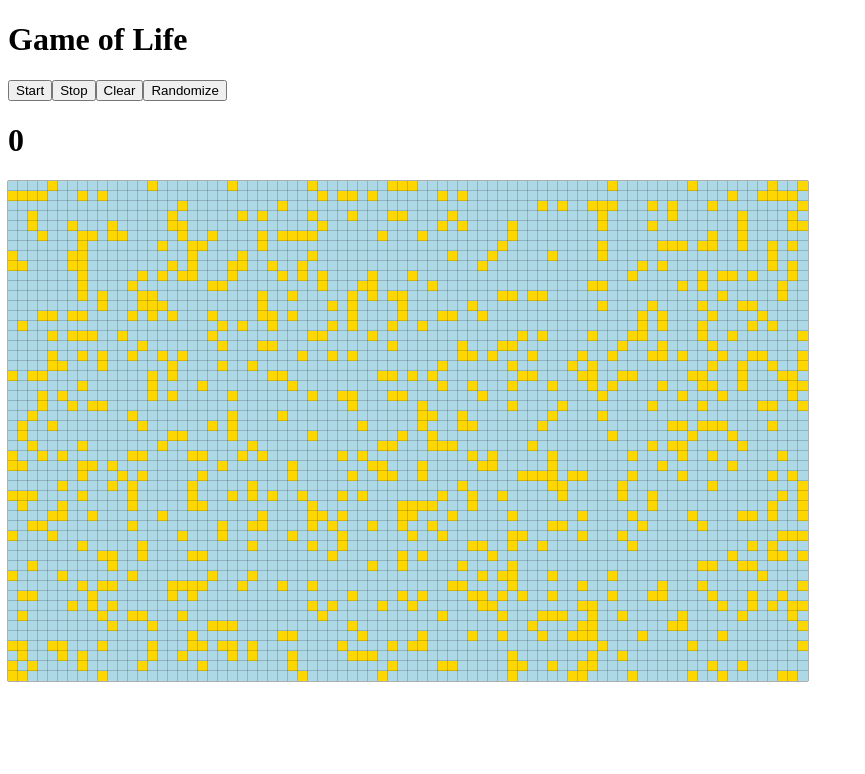
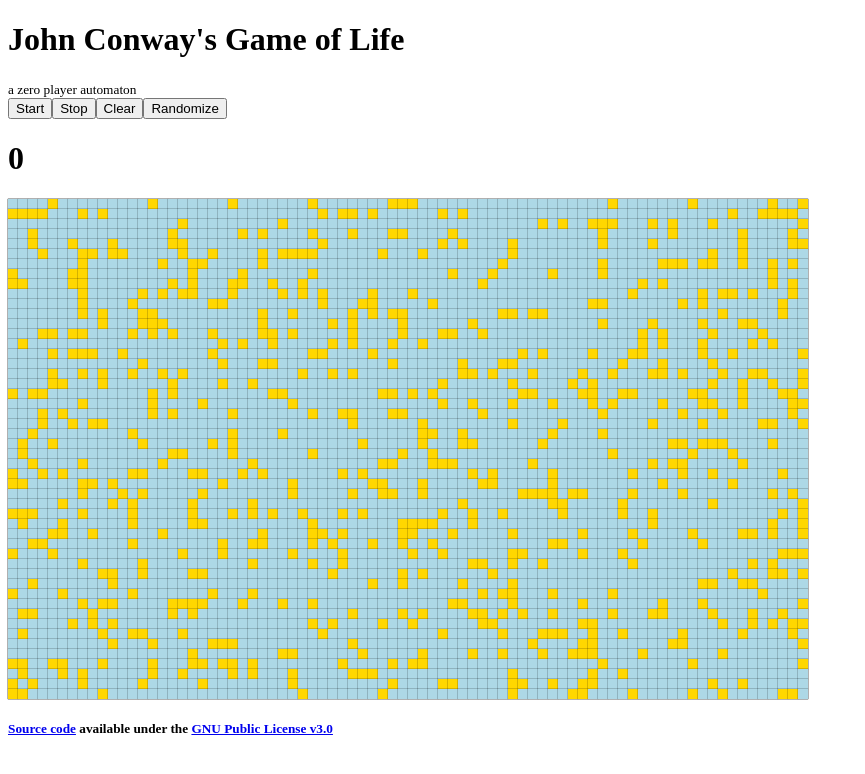
Before and after one commit to CharmedSatyr-freeCodeCamp/game_of_life, a React (Create React App) app: page / in a window 1280 px wide. Shown: the top 774 px of the page, without its empty margins (0-865 px from the left). Built offline with nearby package versions, Linux system fonts and the light colour scheme.

Commit message:
+header/footer

```diff
--- a/src/components/App.js
+++ b/src/components/App.js
@@ -1,14 +1,18 @@
 import React, { Component } from 'react';
-
 import { ControlsContainer, GridContainer } from './Containers';
+import Header from './Header';
+import Footer from './Footer';
 
 export default class App extends Component {
   render() {
     return (
       <div>
-        <h1>Game of Life</h1>
-        <ControlsContainer />
-        <GridContainer />
+        <Header />
+        <main>
+          <ControlsContainer />
+          <GridContainer />
+        </main>
+        <Footer />
       </div>
     );
   }
```
